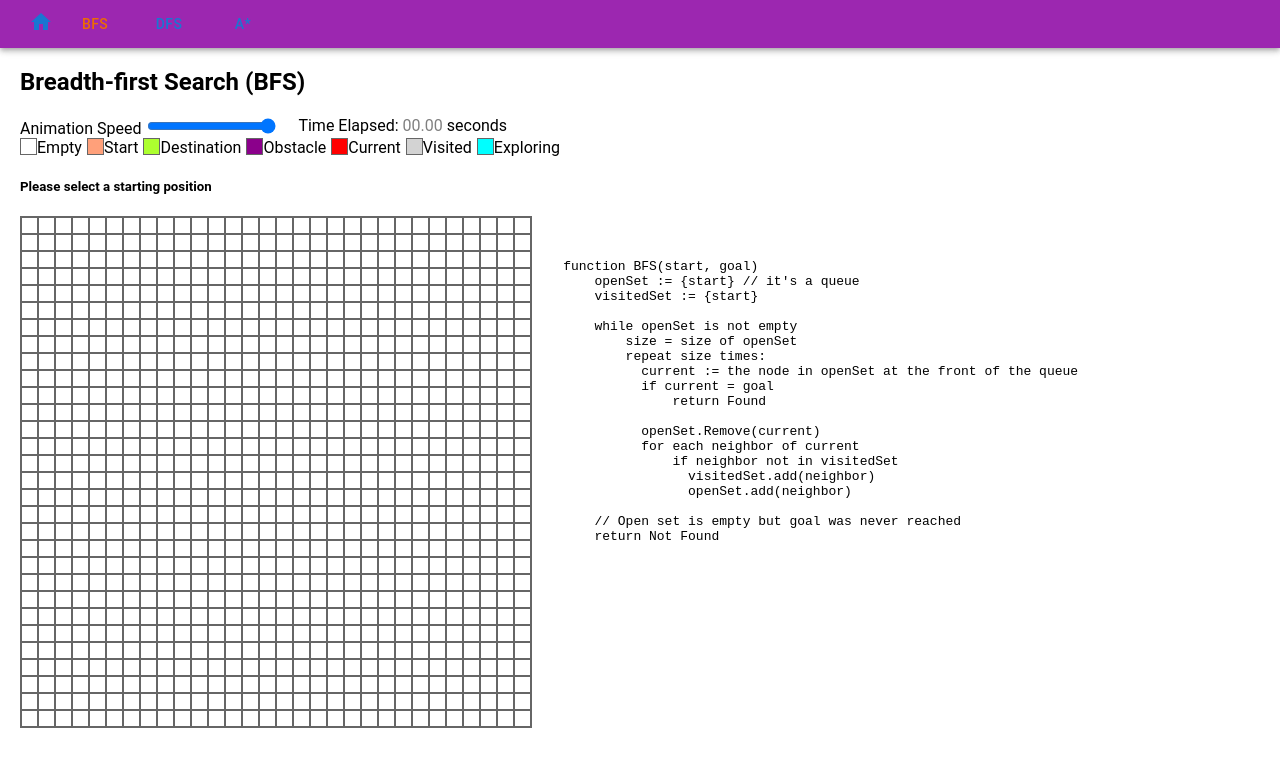
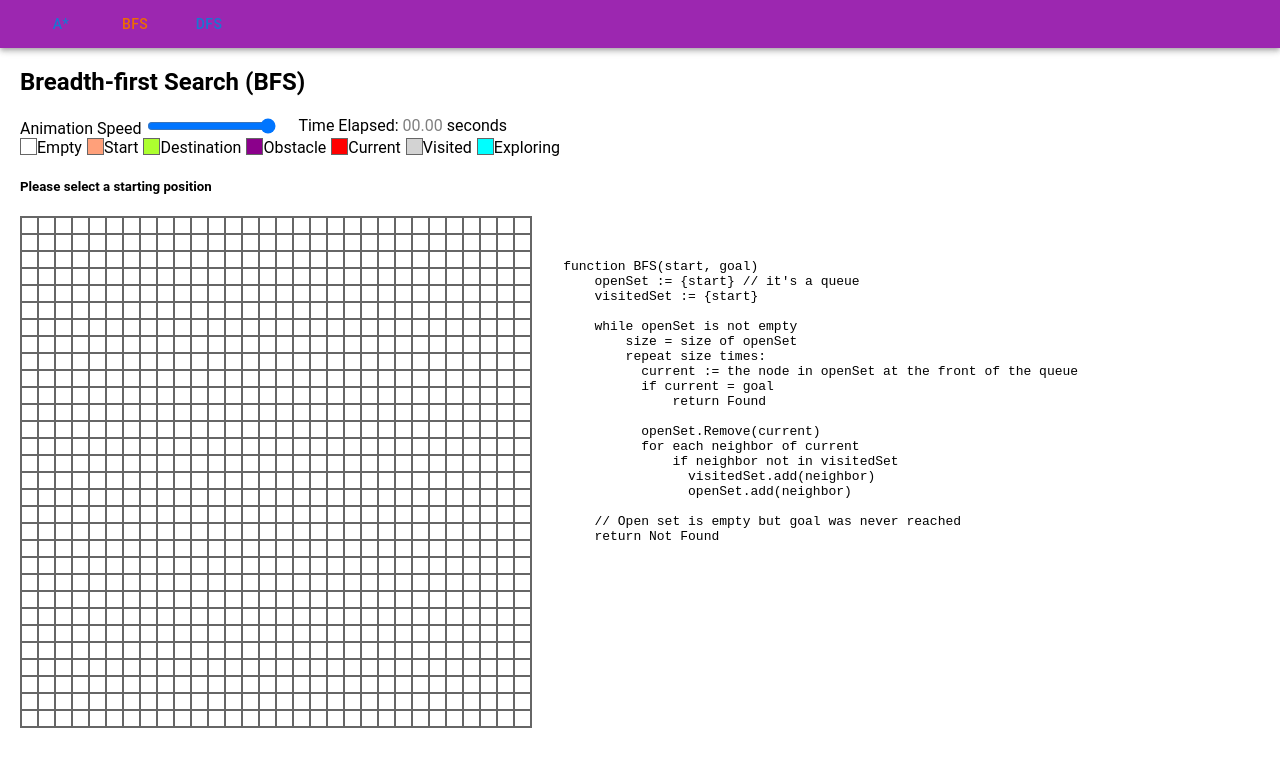
Before and after one commit to lwy123177/lwy123177.github.io, a React (Create React App) app: page /bfs in a window 1280 px wide. Shown: the top 766 px of the page. Built offline with nearby package versions, Linux system fonts and the light colour scheme.

Commit message:
Remove HomePage

```diff
--- a/src/App.tsx
+++ b/src/App.tsx
@@ -1,5 +1,4 @@
 import { Route, Routes } from "react-router-dom";
-import Home from "./components/Home";
 import Bfs from "./components/Bfs";
 import Dfs from "./components/Dfs";
 import AStar from "./components/AStar";
@@ -10,7 +9,7 @@ const App = () => {
     <>
       <Navbar />
       <Routes>
-        <Route path="/" element={<Home />} />
+        <Route path="/" element={<AStar />} />
         <Route path="/bfs" element={<Bfs />} />
         <Route path="/dfs" element={<Dfs />} />
         <Route path="/astar" element={<AStar />} />
--- a/src/components/Home.tsx
+++ /dev/null
@@ -1,4 +0,0 @@
-const Home = () => {
-  return <div>Home Page</div>;
-};
-export default Home;
--- a/src/components/Navbar.tsx
+++ b/src/components/Navbar.tsx
@@ -2,7 +2,6 @@ import { AppBar, Toolbar, Button } from "@mui/material";
 import { Link, useLocation } from "react-router-dom";
 import { useEffect, useState, useContext } from "react";
 import classes from "./Navbar.module.css";
-import HomeIcon from "@mui/icons-material/Home";
 import { GridContext } from "../store/GridContext";
 
 const Navbar = () => {
@@ -18,8 +17,17 @@ const Navbar = () => {
     <AppBar position="static" color="secondary">
       <Toolbar variant="dense">
         <div className={`${classes.tab} ${isDrawing ? classes.inactive : ""}`}>
-          <Link to={isDrawing ? "#" : "/"}>
-            <HomeIcon color={path === "/" ? "warning" : "primary"} />
+          <Link
+            to={isDrawing ? "#" : "/astar"}
+            style={{ textDecoration: "none" }}
+          >
+            <Button
+              color={path === "/astar" ? "warning" : "primary"}
+              className={classes.tab}
+              variant={"text"}
+            >
+              A*
+            </Button>
           </Link>
         </div>
         <div className={`${classes.tab} ${isDrawing ? classes.inactive : ""}`}>
@@ -50,20 +58,6 @@ const Navbar = () => {
             </Button>
           </Link>
         </div>
-        <div className={`${classes.tab} ${isDrawing ? classes.inactive : ""}`}>
-          <Link
-            to={isDrawing ? "#" : "/astar"}
-            style={{ textDecoration: "none" }}
-          >
-            <Button
-              color={path === "/astar" ? "warning" : "primary"}
-              className={classes.tab}
-              variant={"text"}
-            >
-              A*
-            </Button>
-          </Link>
-        </div>
       </Toolbar>
     </AppBar>
   );
```
